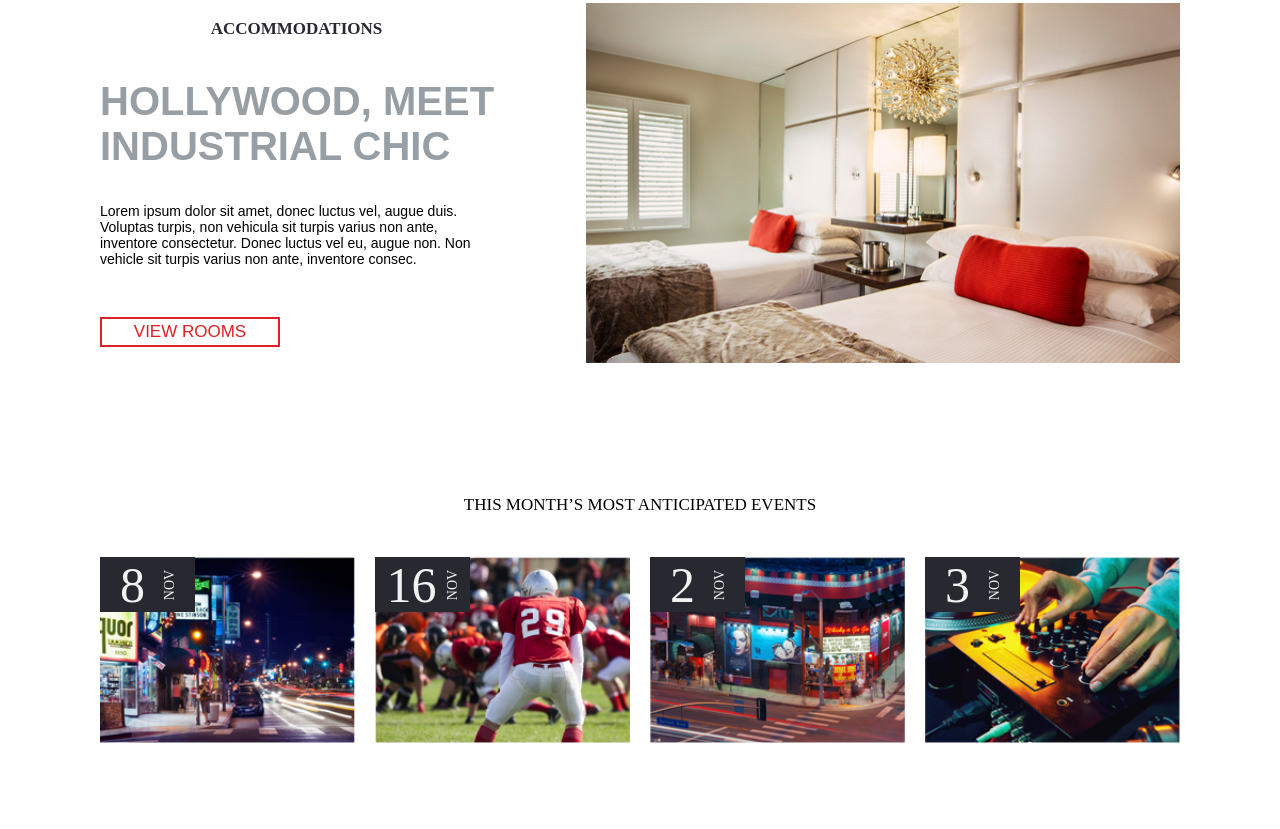
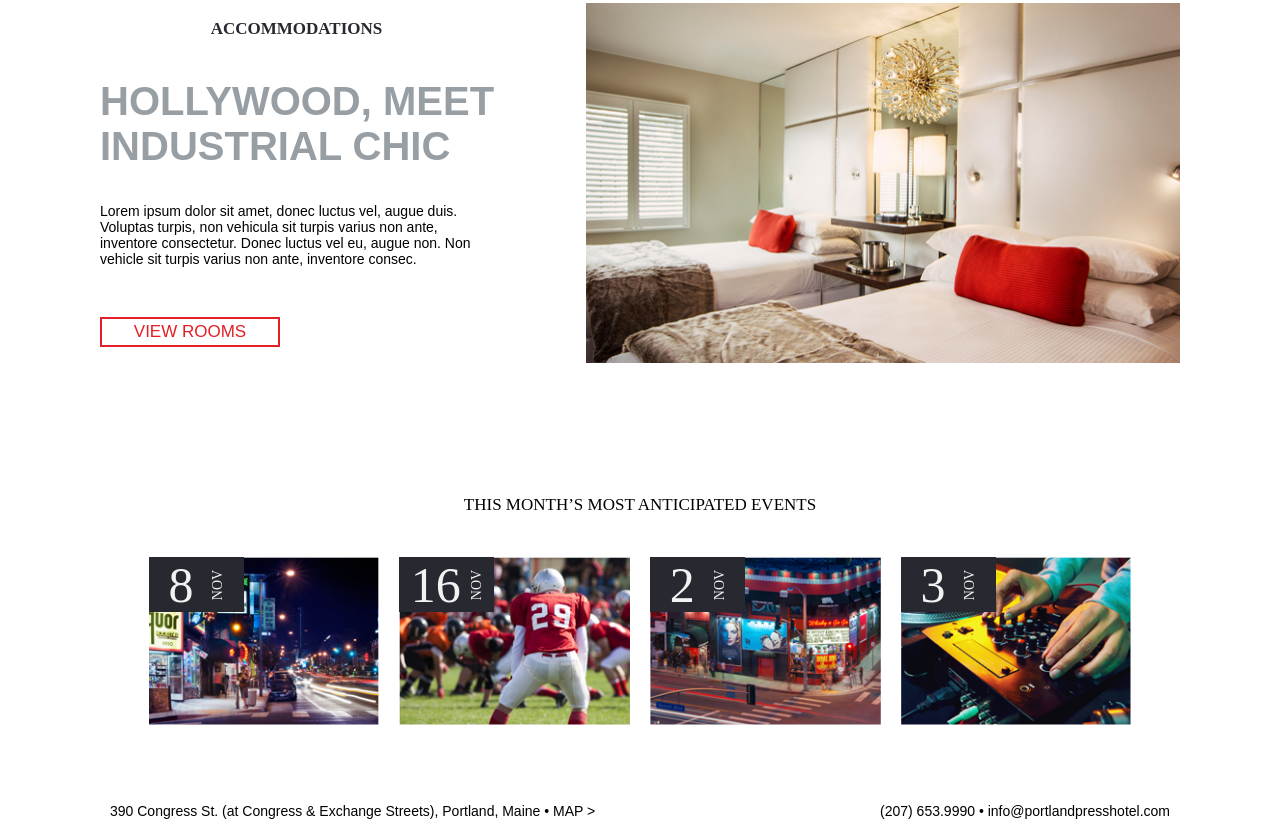
Before and after one commit to CamiloBeltran24/tambourine-developer-test, a website: page index.html in a window 1280 px wide. Shown: the part 1063-1892 px from the top of the page. Drawn offline with Linux system fonts and the light colour scheme; a web font is replaced by a local one.

Commit message:
:construction: Agregado el footer

```diff
--- a/index.html
+++ b/index.html
@@ -141,6 +141,17 @@
         </div>
       </section>
       <!--END EVENTS SECTION -->
+      <!-- FOOTER -->
+      <footer>
+        <div class="footerContainer">
+          <p>
+            390 Congress St. (at Congress & Exchange Streets), Portland, Maine •
+            MAP >
+          </p>
+          <p>(207) 653.9990 • info@portlandpresshotel.com</p>
+        </div>
+      </footer>
+      <!-- END FOOOTER -->
     </div>
   </body>
 </html>
--- a/src/scss/_events.scss
+++ b/src/scss/_events.scss
@@ -15,8 +15,10 @@
     }
     .events__images {
       display: grid;
+      width: 91%;
       grid-template-columns: repeat(4, 1fr);
       gap: 2rem;
+      margin: auto;
       figure {
         width: 100%;
         position: relative;
--- /dev/null
+++ b/src/scss/_footer.scss
@@ -0,0 +1,14 @@
+@import './mixins';
+footer {
+  width: 100%;
+  .footerContainer {
+    @include containers;
+    padding: 1rem;
+    display: flex;
+    justify-content: space-between;
+    p {
+      font-size: 1.4rem;
+      color: $Black;
+    }
+  }
+}
--- a/src/scss/styles.scss
+++ b/src/scss/styles.scss
@@ -3,3 +3,4 @@
 @import './main';
 @import './accomodation';
 @import './events';
+@import './footer';
```
Also changed, not shown: src/css/styles.css, 1 other file.
